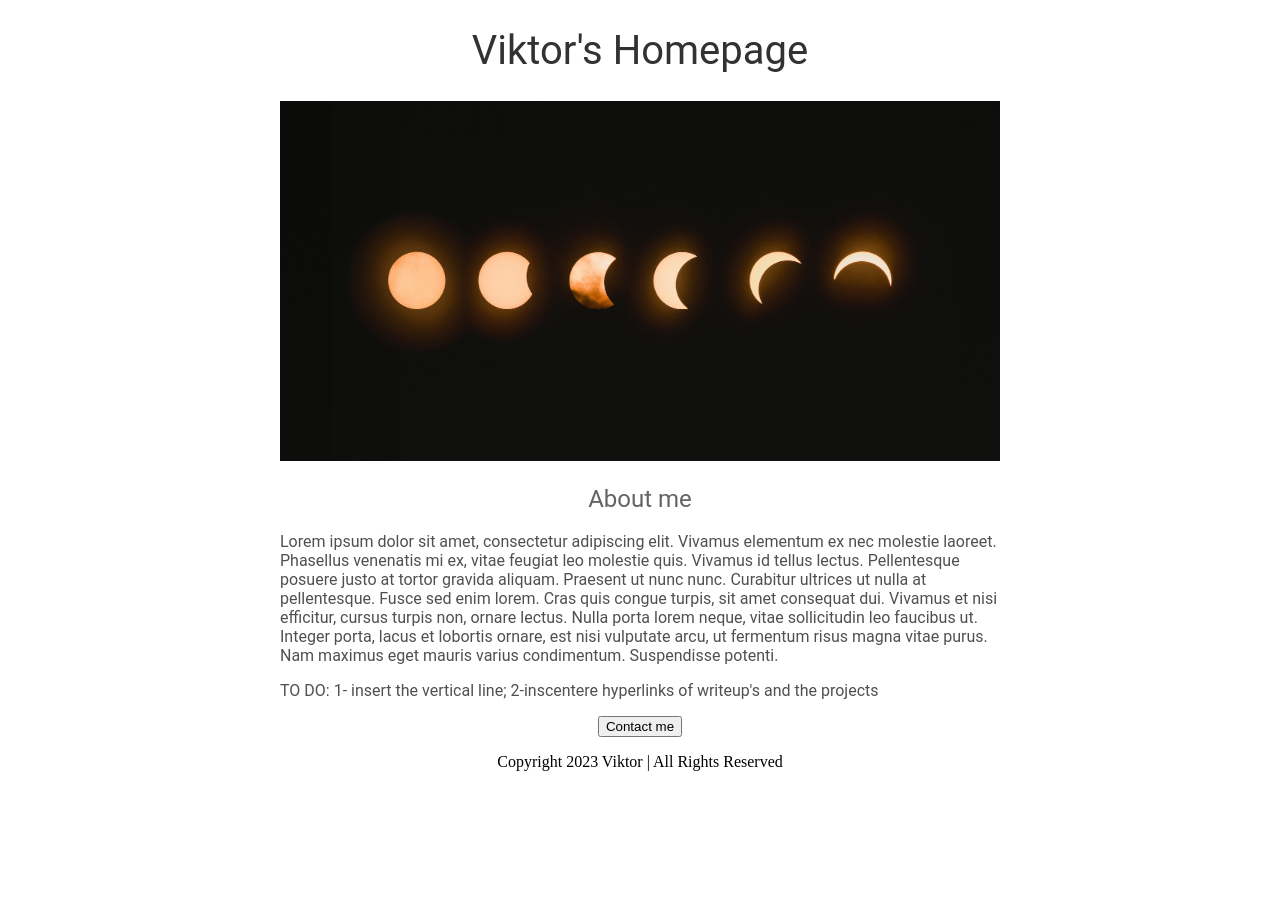
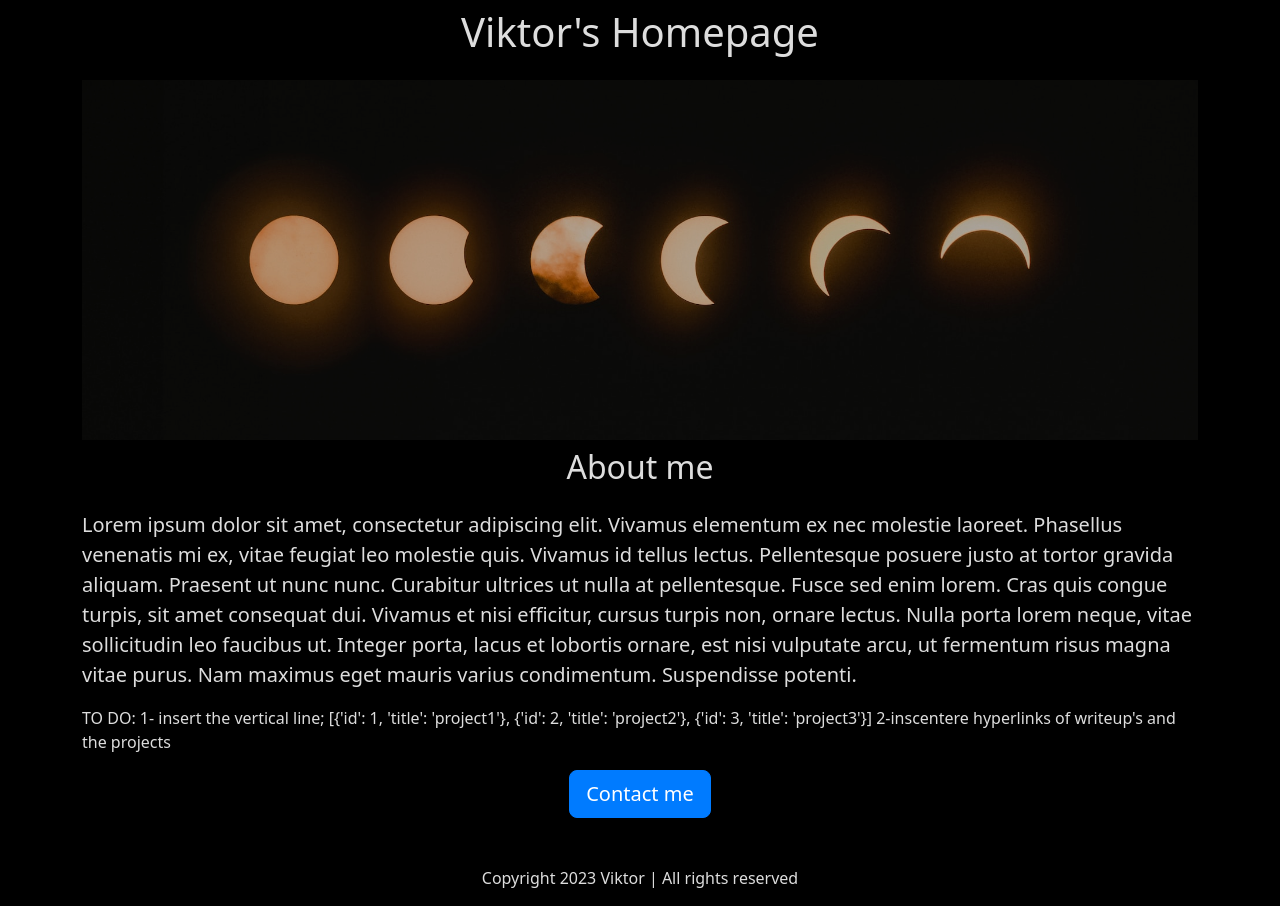
Before and after one commit to Viktor-S-Ferreira/viktor-careers-website, a Flask app: page / in a window 1280 px wide. Before the commit the page ends 771 px from the top, so only its background shows below. Run offline with Flask 3, Linux system fonts and the light colour scheme.

Commit message:
added dynamic data

```diff
--- a/app.py
+++ b/app.py
@@ -3,11 +3,27 @@
 
 app = Flask(__name__)
 
+PROJECTS = [
+
+  {
+    'id': 1,
+    'title': 'project1'
+  },
+  {
+    'id': 2,
+    'title': 'project2'
+  },
+  {
+    'id': 3,
+    'title': 'project3'
+  }
+
+]
 
 @app.route("/")
 
 def hello():
-  return render_template('home.html')
+  return render_template('home.html', projects = PROJECTS, admName = 'Viktor')
 
 if(__name__ == "__main__"):
   app.run(host = "0.0.0.0", debug = True)
--- a/templates/home.html
+++ b/templates/home.html
@@ -1,62 +1,75 @@
 <!DOCTYPE html>
 <html>
+
   <head>
+
+    <meta charset="utf-8">
+    <meta name="viewport" content="width=device-width, initial-scale=1">
+
+    <!-- Bootstrap CSS -->
+    <link href="https://cdn.jsdelivr.net/npm/bootstrap@5.3.1/dist/css/bootstrap.min.css" rel="stylesheet" integrity="sha384-4bw+/aepP/YC94hEpVNVgiZdgIC5+VKNBQNGCHeKRQN+PtmoHDEXuppvnDJzQIu9" crossorigin="anonymous">
+
+
     <title> Portifólio  </title>
     <style>
-      h1 {
-        font-size: 40px;
-        font-family: Roboto;
-        font-weight: normal;
-        color: rgb(50, 50, 50);
-        text-align: center;
+
+
+    body {
+      background-color: #222; /* Dark background color */
+      color: #ddd; /* Light text color */
     }
 
     #banner {
+      height: 360px;
       width: 100%;
-        height: 360px;
       object-fit: cover;
+      filter: brightness(70%); /* Slightly darken the banner image */
     }
 
-      h2 {
-        fontsize: 20px;
-        font-family: Roboto;
-        font-weight: normal;
-        color: rgb(100, 100, 100);
-        text-align: center;
+    .lead.text-light.bg-dark {
+      background-color: #333; /* Dark background color for the lead paragraph */
+      color: #ccc; /* Light text color for the lead paragraph */
     }
 
-      .bodytext {
-        font-family: Roboto;
-        color: rgb(80, 80, 80);
+    .btn-primary {
+      background-color: #007bff; /* Blue button color for dark theme */
+      border-color: #007bff;
     }
 
-      #container {
-        max-width: 720px;
-        margin: 0 auto;
+    /* Additional styles for links */
+    a {
+      color: #007bff; /* Blue link color */
     }
+
+
+
 
     </style>
   </head>
 
 
-  <body>
-    <div id = "container" >
-      <h1> Viktor's Homepage</h1>
-      <img id = "banner" src= "https://viktor-careers-website-2.viktor-s-ferrei.repl.co/static/moon_phases.jpg" height = "320">
-    <h2>About me</h2>
-      <p class = "bodytext">
+  <body style= "background-color: #000;">
+    <div class= "container">
+<h1 class="text-center mt-2 mb-4"> {{admName}}'s Homepage</h1>
+
+      <img class= "img-fluid" id= "banner" src= "https://viktor-careers-website-2.viktor-s-ferrei.repl.co/static/moon_phases.jpg" height = "320">
+
+      <h2 class="text-center mt-2 mb-4 ">About me</h2>
+      <p class= "lead" >
       Lorem ipsum dolor sit amet, consectetur adipiscing elit. Vivamus elementum ex nec molestie laoreet. Phasellus venenatis mi ex, vitae feugiat leo molestie quis. Vivamus id tellus lectus. Pellentesque posuere justo at tortor gravida aliquam. Praesent ut nunc nunc. Curabitur ultrices ut nulla at pellentesque. Fusce sed enim lorem. Cras quis congue turpis, sit amet consequat dui. Vivamus et nisi efficitur, cursus turpis non, ornare lectus. Nulla porta lorem neque, vitae sollicitudin leo faucibus ut. Integer porta, lacus et lobortis ornare, est nisi vulputate arcu, ut fermentum risus magna vitae purus. Nam maximus eget mauris varius condimentum. Suspendisse potenti.
       </p>
-      <p class = "bodytext" > TO DO:
+      <p> TO DO:
         1- insert the vertical line;
-        2-inscentere hyperlinks of writeup's and the projects</p>
-      <div style = "text-align: center;" >
-        <button>Contact me</button>
-        <p>
-          Copyright 2023 Viktor | All Rights Reserved
+        {{projects}}
+        2-inscentere hyperlinks of writeup's and the projects
+     </p>
+    <div class= "text-center">
+      <button class="btn btn-primary btn-lg">Contact me</button>
+
+      <p class= "mt-5">
+          Copyright 2023 Viktor | All rights reserved
       </p>
     </div>
-
     </div>
   </body>
 </html>
```
Lines whose indentation alone changed are shown as unchanged.
